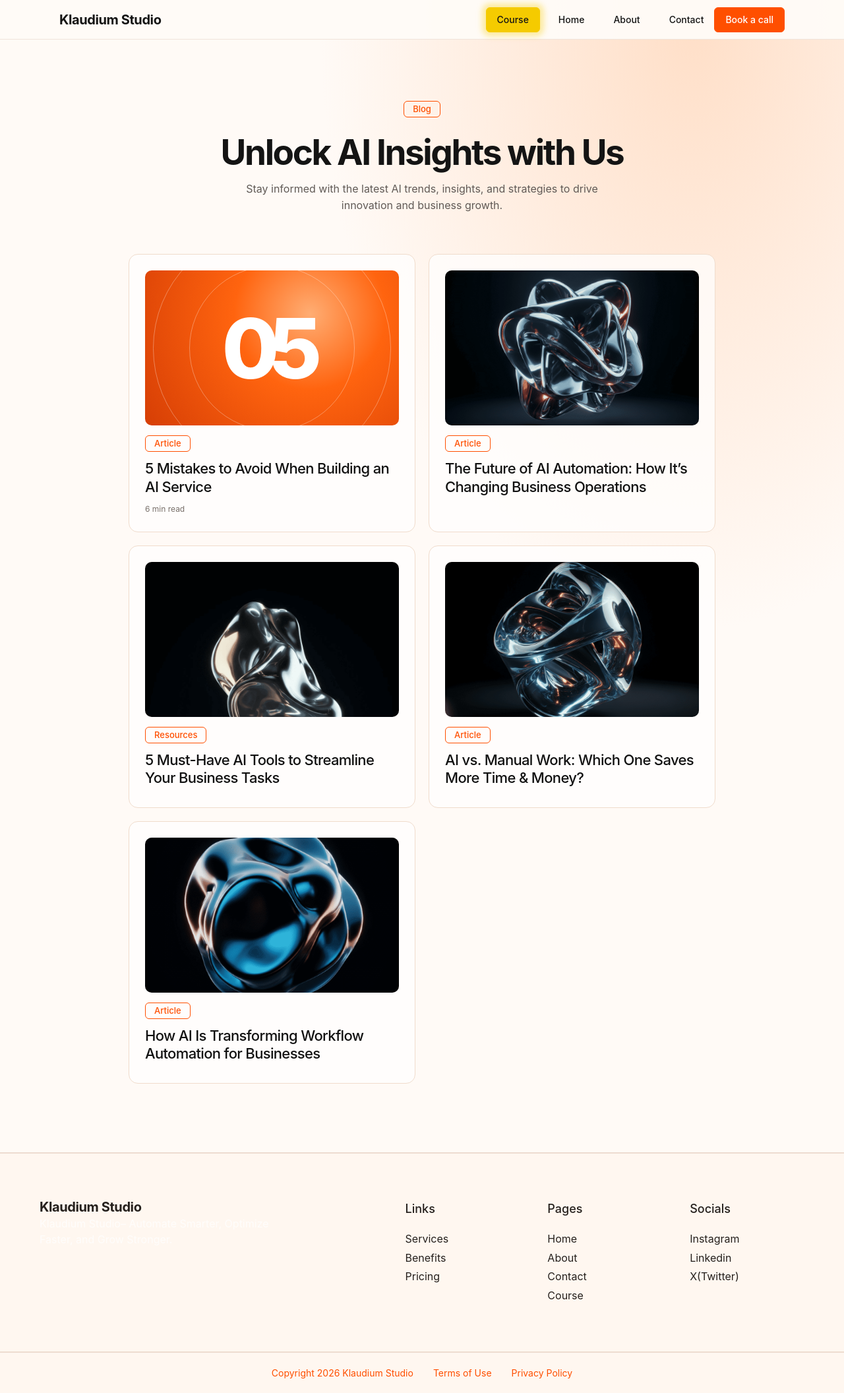
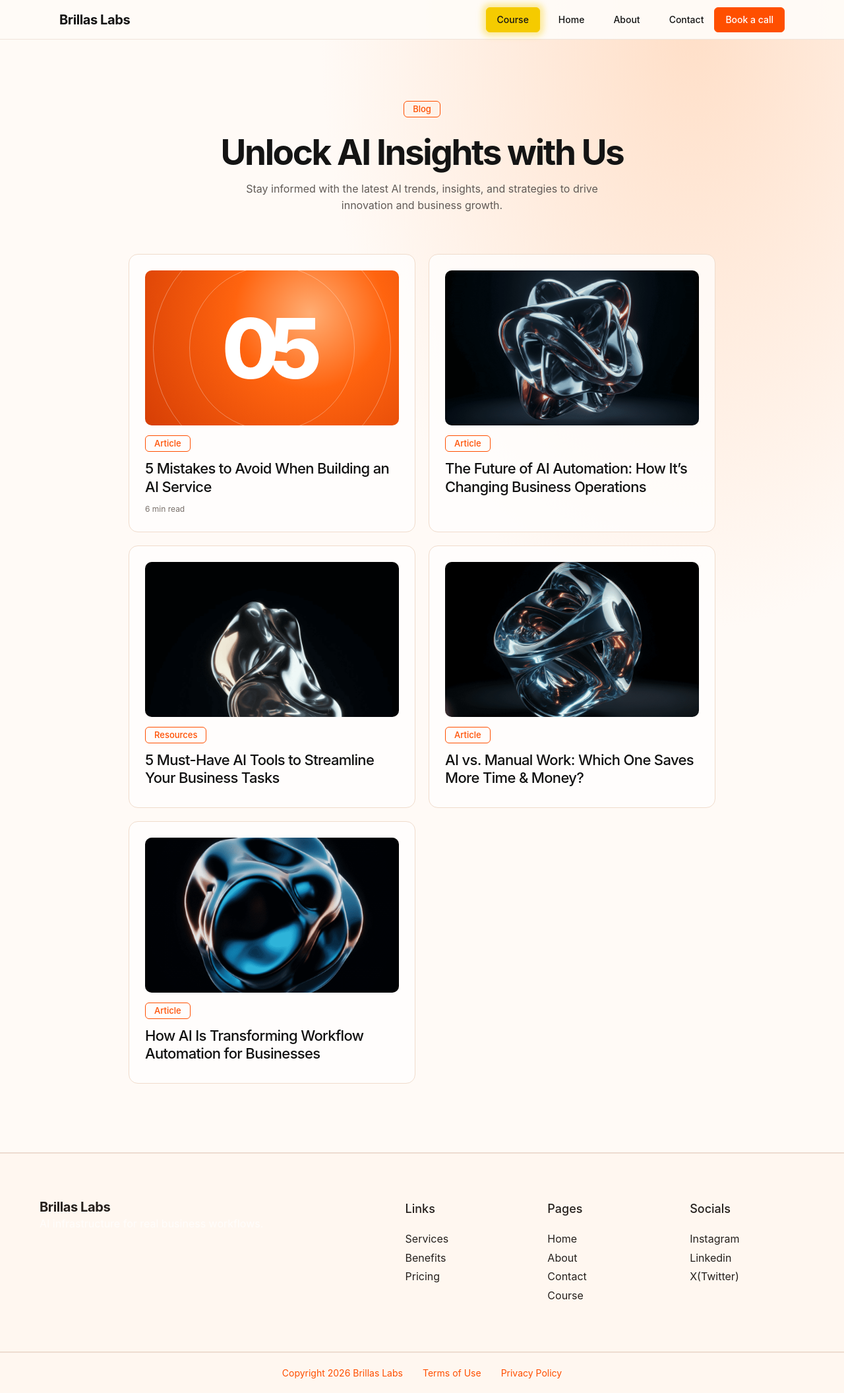
Before and after one commit to zakharov-denis/Klaudium-2.0, a Next.js app: page /blog in a window 1280 px wide. Shown: the whole page at 66% size. Built offline with nearby package versions, Linux system fonts and the light colour scheme.

Commit message:
Align blog branding with Brillas

```diff
--- a/app/blog/[slug]/page.tsx
+++ b/app/blog/[slug]/page.tsx
@@ -12,7 +12,7 @@ export async function generateMetadata({ params }: { params: Promise<{ slug: str
   const { slug } = await params;
   if (slug === newArticleSlug) {
     return {
-      title: "5 Mistakes to Avoid When Building an AI Service | Klaudium Studio",
+      title: "5 Mistakes to Avoid When Building an AI Service | Brillas Labs",
       description: "Avoid the five most common AI startup mistakes. Learn bottleneck analysis, outcome-first planning, MVP development, customer validation, and prioritization."
     };
   }
--- a/app/blog/page.tsx
+++ b/app/blog/page.tsx
@@ -2,7 +2,7 @@ import type { Metadata } from "next";
 import { BlogLibrary } from "@/components/BlogLibrary";
 
 export const metadata: Metadata = {
-  title: "Articles | Klaudium Studio",
+  title: "Articles | Brillas Labs",
   description: "Practical startup and AI articles, resources, and product-building guides."
 };
 
--- a/src/components/SiteChrome.tsx
+++ b/src/components/SiteChrome.tsx
@@ -19,9 +19,9 @@ export function SiteChrome({ children }: { children: ReactNode }) {
       <footer className="chrome-footer">
         <div>
           <Link className="chrome-footer-logo" href="/">
-            Klaudium Studio
+            Brillas Labs
           </Link>
-          <p>Klaudium Studio– Automate Smarter, Optimize Faster, and Grow Stronger.</p>
+          <p>AI infrastructure for real business workflows.</p>
         </div>
         <div className="chrome-footer-grid">
           <div>
@@ -48,7 +48,7 @@ export function SiteChrome({ children }: { children: ReactNode }) {
         </div>
       </footer>
       <footer className="chrome-legal">
-        <Link href="/terms-of-use">Copyright 2026 Klaudium Studio</Link>
+        <Link href="/terms-of-use">Copyright 2026 Brillas Labs</Link>
         <Link href="/terms-of-use">Terms of Use</Link>
         <Link href="/privacy-page">Privacy Policy</Link>
       </footer>
--- a/src/components/SiteHeader.tsx
+++ b/src/components/SiteHeader.tsx
@@ -5,7 +5,7 @@ export function SiteHeader() {
     <header className="site-header">
       <div className="site-header-inner">
         <Link className="site-logo" href="/">
-          Klaudium Studio
+          Brillas Labs
         </Link>
         <nav className="site-links" aria-label="Primary">
           <Link className="site-course" href="/coursedemo">
```
